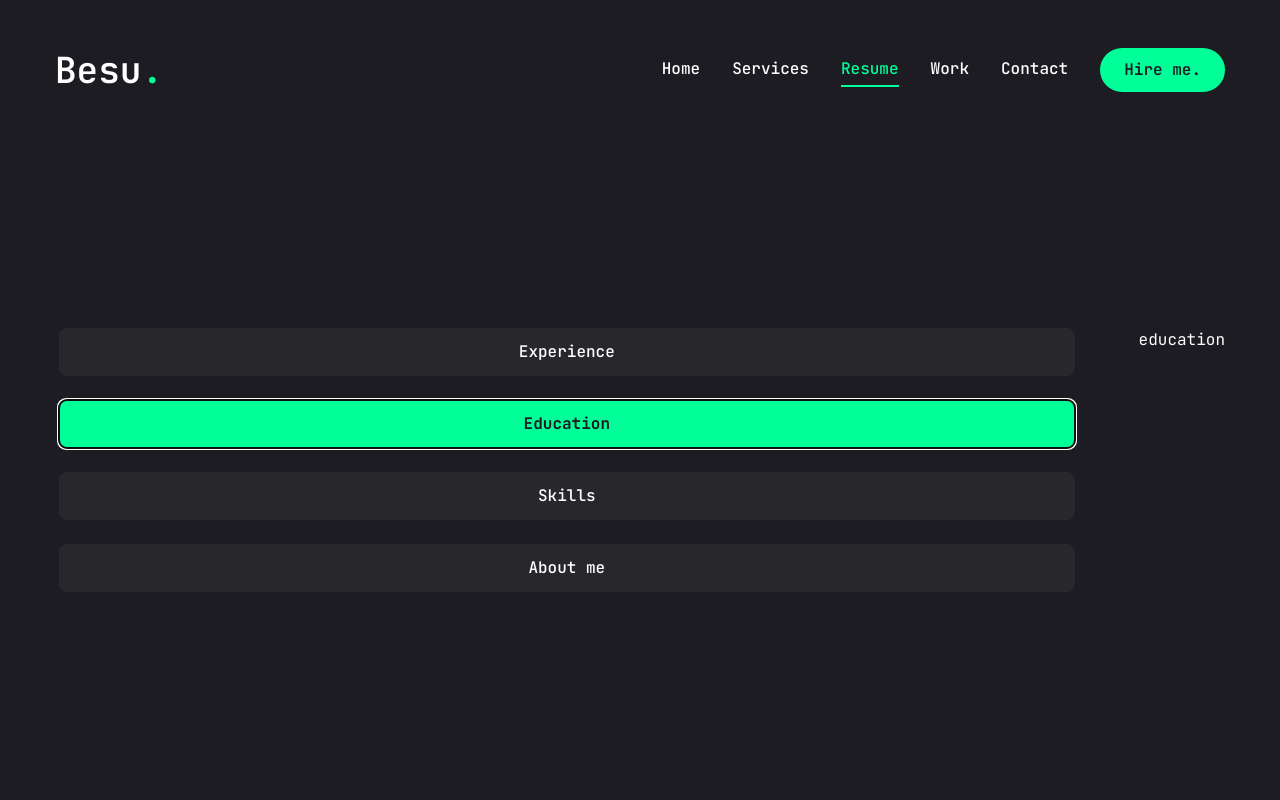
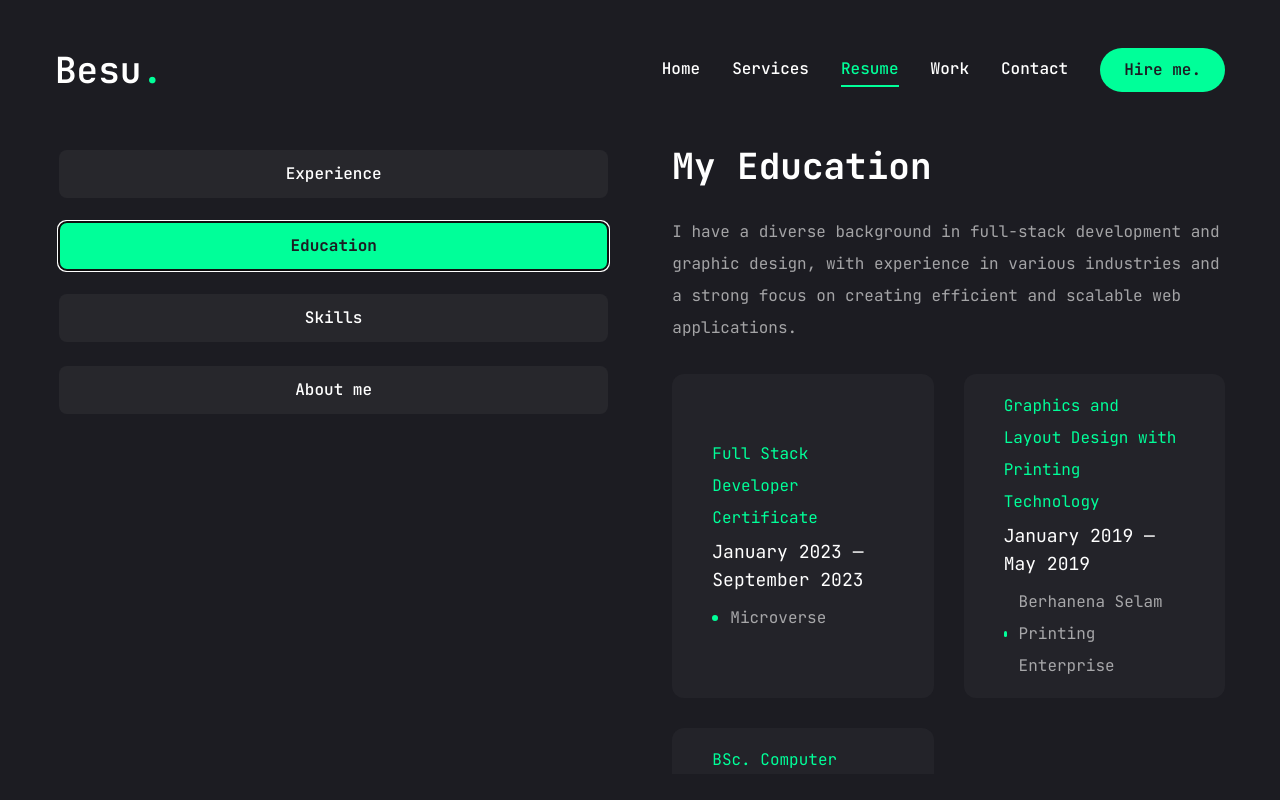
Before and after one commit to Besufekad-HAZ/My-Portfolio-Next, a Next.js app: page /resume in a window 1280 px wide. Both pictures are taken after a click on the tab "Education". Built offline with nearby package versions, Linux system fonts and the light colour scheme.

Commit message:
Fill in the educatoin section with the neccesary details

```diff
--- a/app/resume/page.tsx
+++ b/app/resume/page.tsx
@@ -95,17 +95,17 @@ const education = {
     {
       institution: "Microverse",
       degree: "Full Stack Developer Certificate",
-      duration: "JANUARY 2023 — SEPTEMBER 2023",
+      duration: "January 2023 — September 2023",
     },
     {
       institution: "Berhanena Selam Printing Enterprise",
-      degree: "Graphics and layout design with printing technology",
-      duration: "JANUARY 2019 — MAY 2019",
+      degree: "Graphics and Layout Design with Printing Technology",
+      duration: "January 2019 — May 2019",
     },
     {
       institution: "Ambo University",
       degree: "BSc. Computer Science",
-      duration: "NOVEMBER 2013 — JULY 2017",
+      duration: "November 2013 — July 2017",
     },
   ],
 };
@@ -246,7 +246,38 @@ const Resume = () => {
             </TabsContent>
             {/* education */}
             <TabsContent value="education" className="w-full ">
-              education
+              <div className="flex flex-col gap-[30px] text-center xl:text-left">
+                <h3 className="text-4xl font-bold">{education.title}</h3>
+                <p className="max-w-[600px] text-white/60 mx-auto xl:mx-0">
+                  {education.description}
+                </p>
+                <ScrollArea className="h-[400px]">
+                  <ul className="grid grid-cols-1 lg:grid-cols-2 gap-[30px]">
+                    {education.items.map((item, index) => {
+                      return (
+                        <li
+                          key={index}
+                          className="bg-[#232329] py-4 px-10 rounded-xl flex flex-col
+                          justify-center items-center lg:items-start gap-1"
+                        >
+                          <span className="text-accent">{item.degree}</span>
+                          <h3
+                            className="text-lg max-w-[260px] min-h-[60px]
+                          text-center lg:text-left" //also this text can be xl based on the screen size ❗❗❗
+                          >
+                            {item.duration}
+                          </h3>
+                          <div className="flex items-center gap-3 ">
+                            {/* dot */}
+                            <span className="w-[6px] h-[6px] rounded-full bg-accent"></span>
+                            <p className="text-white/60">{item.institution}</p>
+                          </div>
+                        </li>
+                      );
+                    })}
+                  </ul>
+                </ScrollArea>
+              </div>
             </TabsContent>
             {/* Skills */}
             <TabsContent value="skills" className="w-full ">
```
